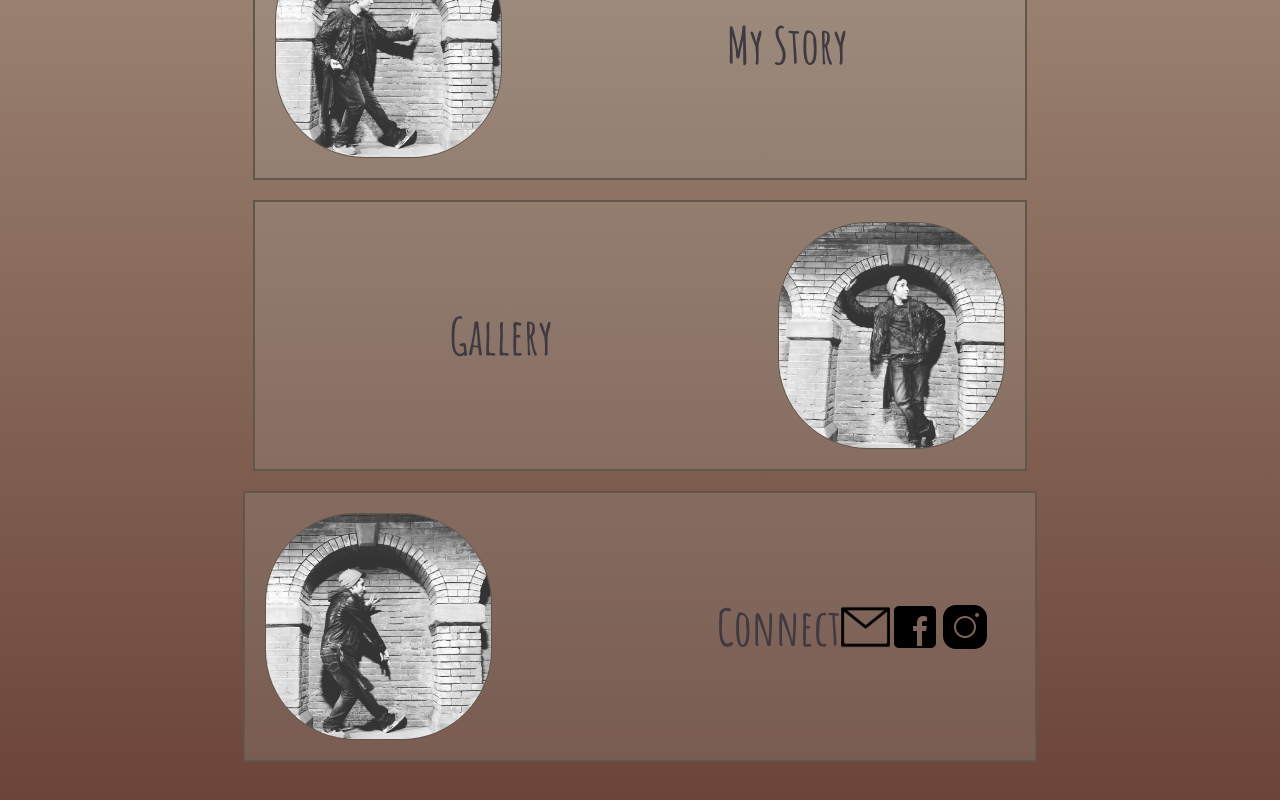
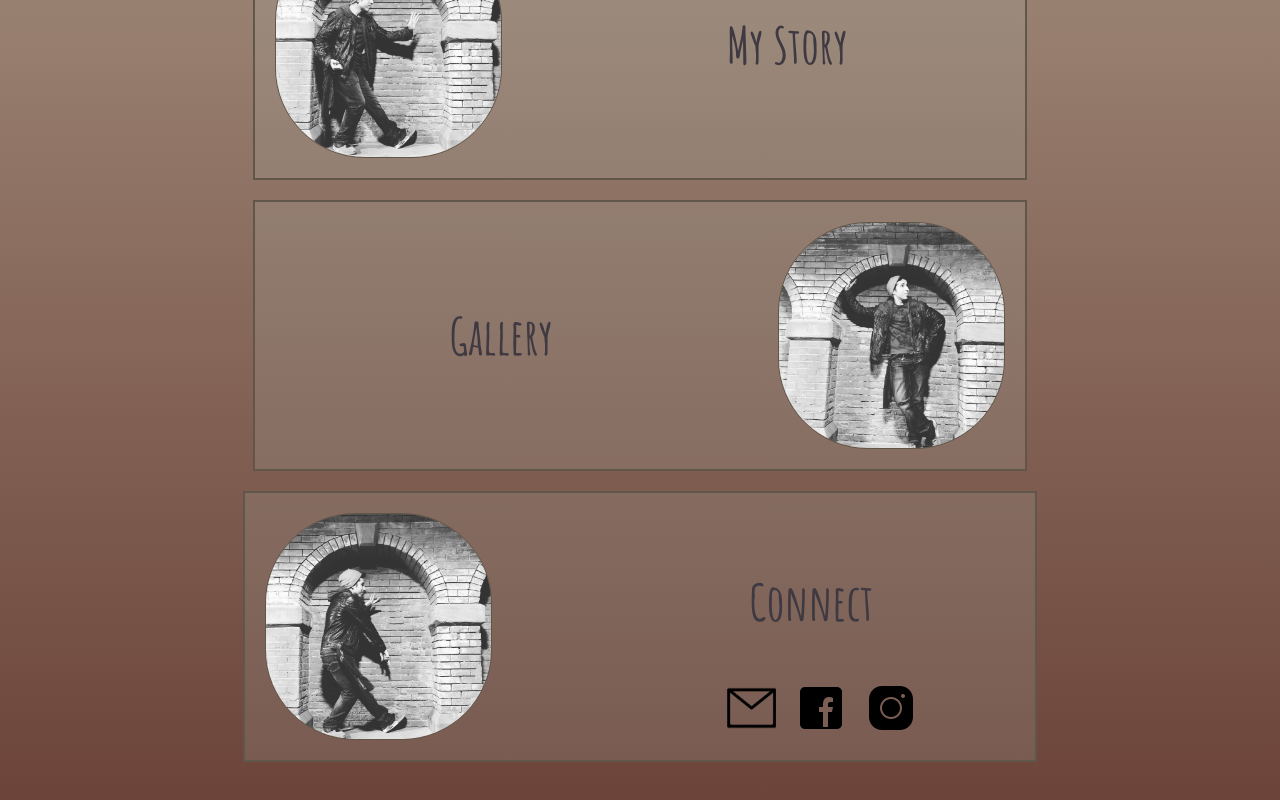
Before and after one commit to WaffleCloud/christianWebsite, a React (Create React App) app: page / in a window 1280 px wide. Shown: the part 1152-1952 px from the top of the page. Built offline with nearby package versions, Linux system fonts and the light colour scheme.

Commit message:
centered icons

```diff
--- a/src/components/Contact.js
+++ b/src/components/Contact.js
@@ -25,9 +25,11 @@ return(
     <section>
     <div className='contact-card'>
         {contactImage}
+        <div className='text-image-position'>
         <p>Connect</p>
         <div className='socials-card'>
         {content}
+        </div>
         </div>
     </div>
     </section>
--- a/src/styleSheets/contact.css
+++ b/src/styleSheets/contact.css
@@ -38,8 +38,8 @@
 
   .socials-card {
     display: flex;
-    align-items: flex-start;
-    justify-content: flex-start;
+    align-items: space-between;
+    justify-content: center;
     object-fit: scale-down;
     text-align: right;
   }
@@ -51,10 +51,12 @@
       height: auto;
       flex-shrink: inherit;
       align-items: space-between;
-      justify-content: flex-end;
+      justify-content: space-between;
+      object-position: right bottom;
       flex-wrap: nowrap;
       flex-shrink: 1;
       object-fit: scale-down;
+
       /* max-height: 3rem;
       max-width: 3rem; */
      }
@@ -63,14 +65,24 @@
       display: flex;
       max-width: 50px;
       max-height: 50px;
+      margin-right: 10px;
+      margin-left: 10px;
+
      }
 
      .facebook-icon{
       display: flex;
+      margin-right: 10px;
+      margin-left: 10px;
+
      }
 
      .instagram-icon{
       display:flex;
+      margin-right: 10%;
+      margin-left: 10%;
+      padding-right: 10%;
+      padding-left: 10%;
      }
 
 
@@ -109,6 +121,14 @@
    }
 
 
+   .text-image-position{
+    display: flex;
+    flex-direction: column;
+    justify-content: center;
+    align-items: center;
+   }
+
+
    /* .close-form{
     font-size: 2rem;
     offset: 5px 5px;
```
